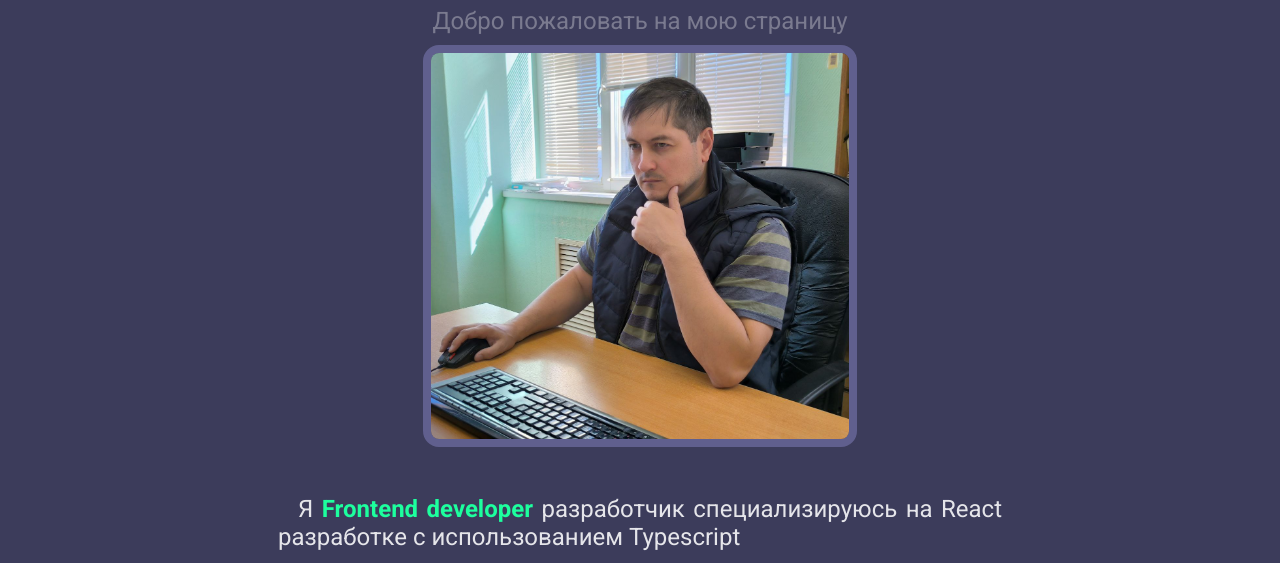
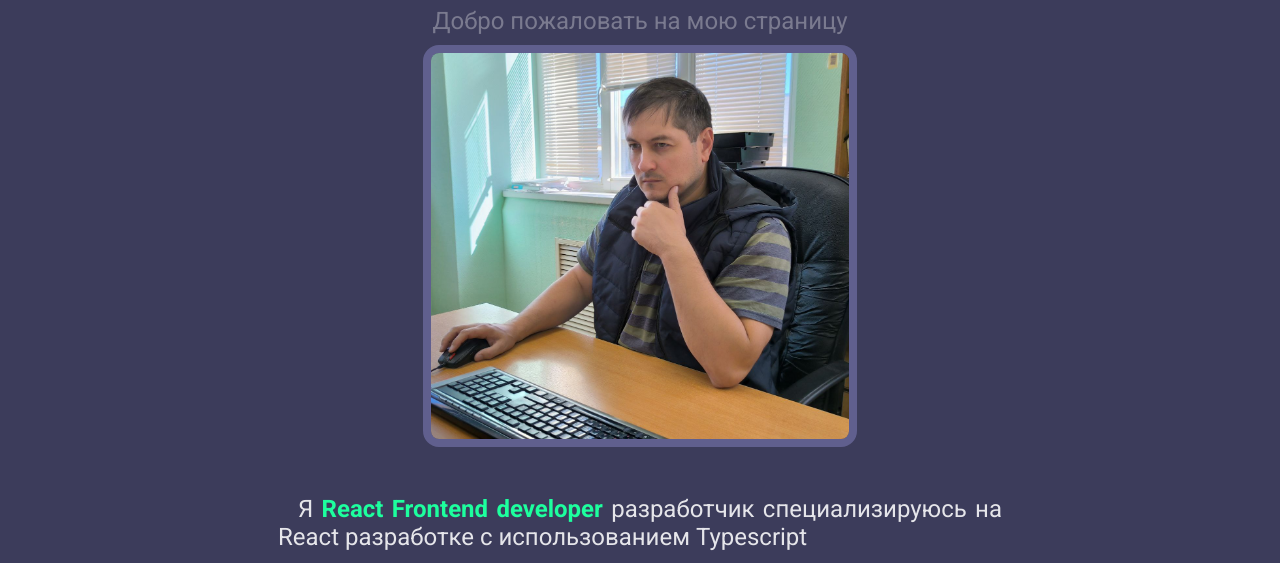
Before and after one commit to Syderi/cv, a plain HTML site: page index.html in a window 1280 px wide. Shown: the part 215-778 px from the top of the page. Drawn offline with Linux system fonts and the light colour scheme.

Commit message:
fix: add react description

```diff
--- a/index.html
+++ b/index.html
@@ -76,7 +76,7 @@
           </div>
           <div class="about-greetings-description">
             <p>
-              Я <span>Frontend developer</span> разработчик специализируюсь на
+              Я <span>React Frontend developer</span> разработчик специализируюсь на
               React разработке с использованием Typescript
             </p>
             <p>
```
